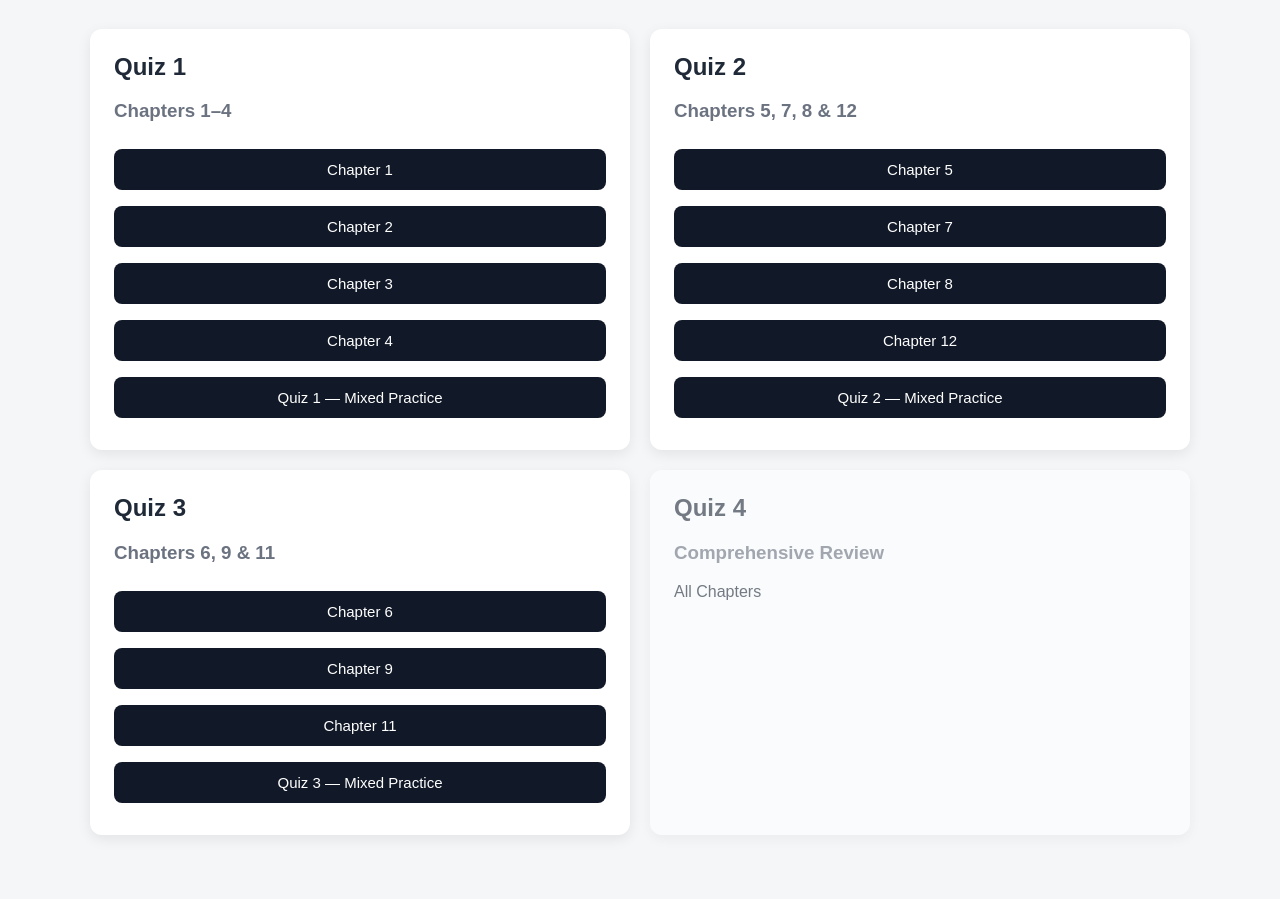
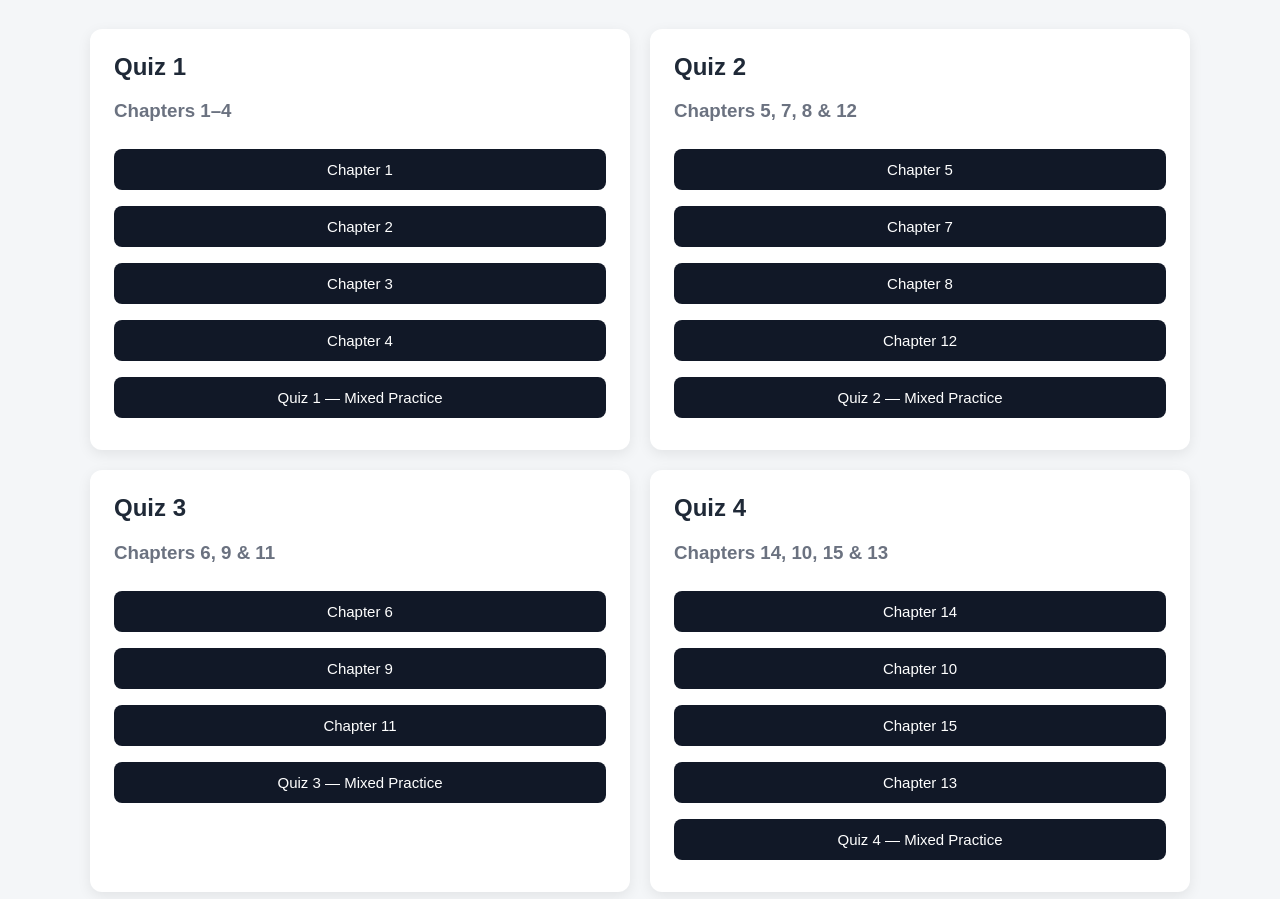
Before and after one commit to tengxiong02-lgtm/mgt110-study-guide, a plain HTML site: page index.html in a window 1280 px wide. Shown: the part 155-1054 px from the top of the page. Before the commit the page ends 1030 px from the top, so only its background shows below. Drawn offline with Linux system fonts and the light colour scheme.

Commit message:
Activate Quiz 4 study guide

```diff
--- a/index.html
+++ b/index.html
@@ -112,15 +112,19 @@
 
       <!-- QUIZ 4 -->
 
-      <div class="quiz-column coming-soon">
+      <div class="quiz-column">
 
         <h2>Quiz 4</h2>
 
         <h3>
-          Comprehensive Review
+          Chapters 14, 10, 15 & 13
         </h3>
 
-        <p>All Chapters</p>
+        <button type="button" onclick="startChapter(14)">Chapter 14</button>
+        <button type="button" onclick="startChapter(10)">Chapter 10</button>
+        <button type="button" onclick="startChapter(15)">Chapter 15</button>
+        <button type="button" onclick="startChapter(13)">Chapter 13</button>
+        <button type="button" onclick="startQuizFour()">Quiz 4 — Mixed Practice</button>
 
       </div>
 
@@ -224,6 +228,10 @@
   <script src="./quiz3-ch6.js"></script>
   <script src="./quiz3-ch9.js"></script>
   <script src="./quiz3-ch11.js"></script>
+  <script src="./quiz4-ch14.js"></script>
+  <script src="./quiz4-ch10.js"></script>
+  <script src="./quiz4-ch15.js"></script>
+  <script src="./quiz4-ch13.js"></script>
 
 </body>
 
```
